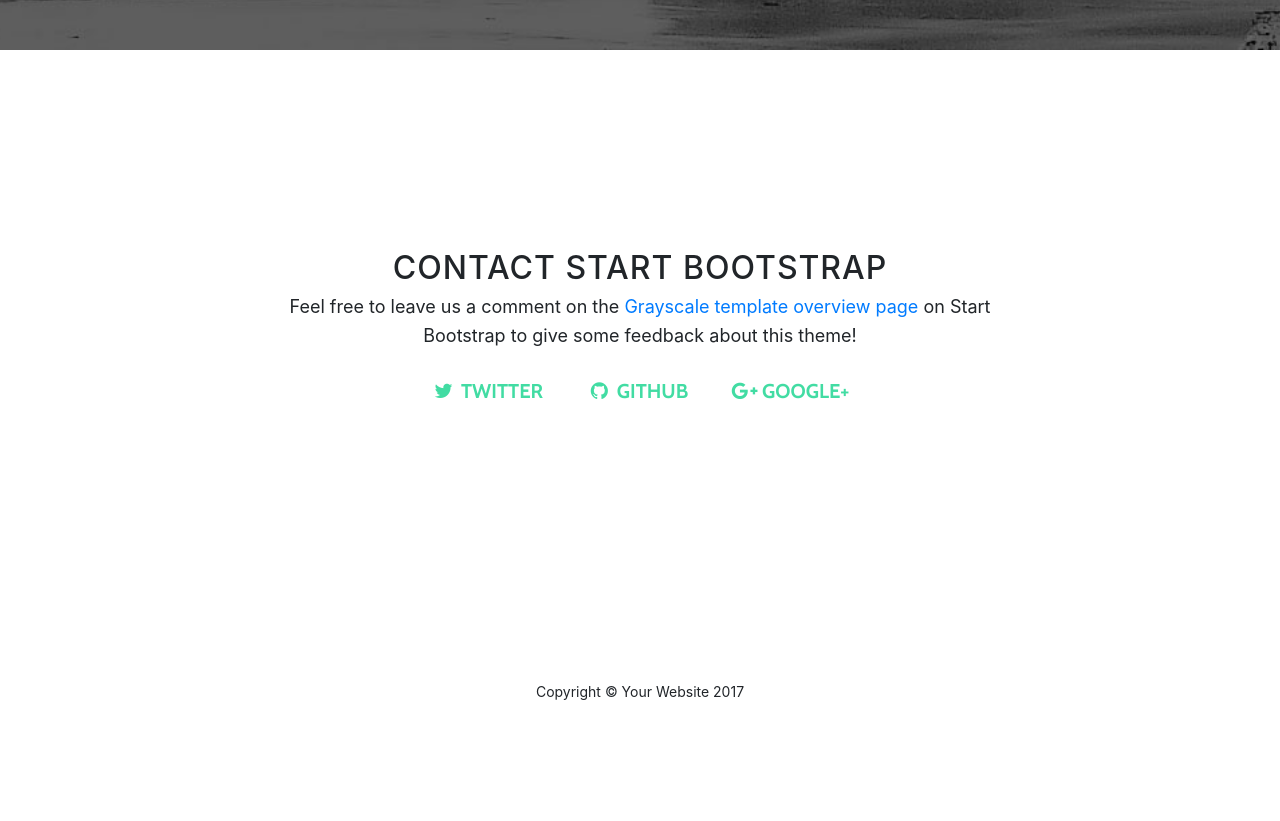
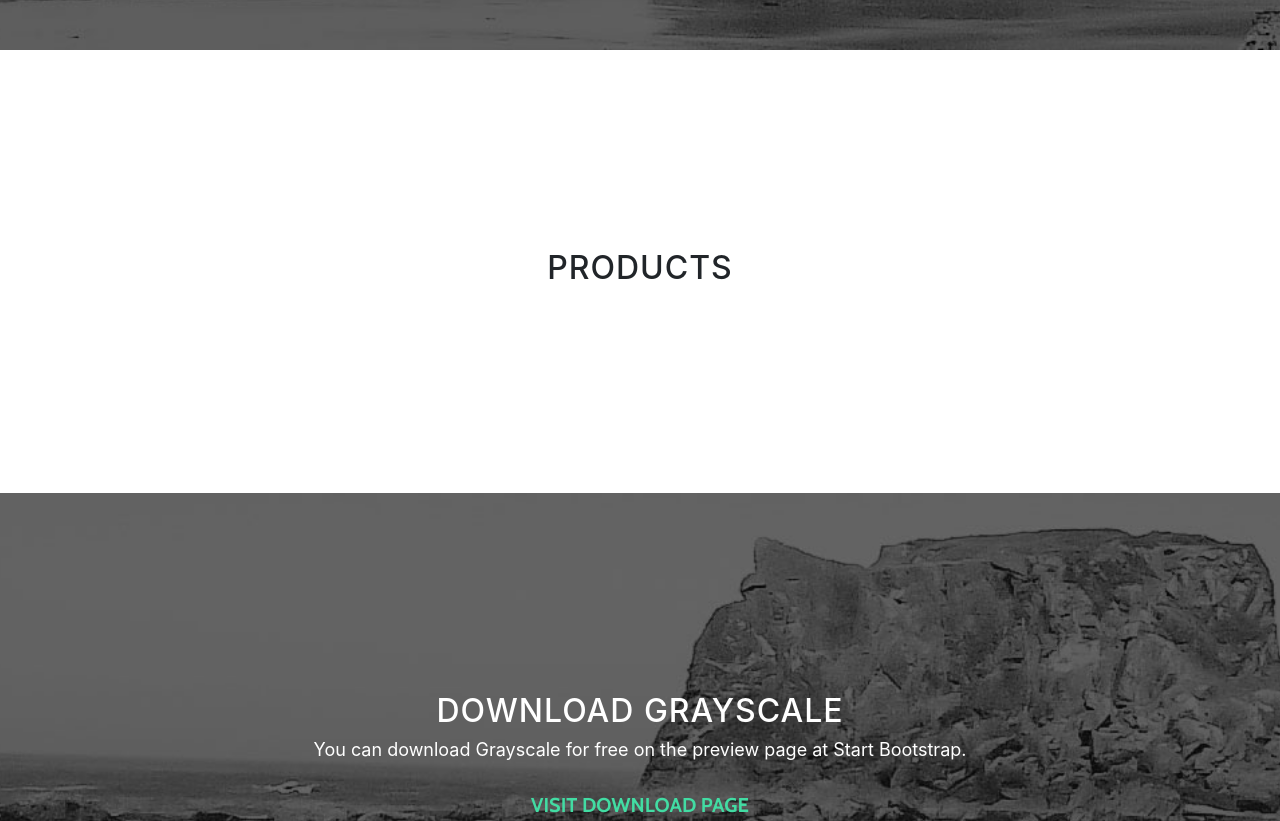
Before and after one commit to zawropati/DigitalShowroom, a website with bundled scripts: page startbootstrap-grayscale-gh-pages/index.html in a window 1280 px wide. Shown: the part 1979-2800 px from the top of the page. Before the commit the page ends 2732 px from the top, so only its background shows below. Built offline with nearby package versions, Linux system fonts and the light colour scheme.

Commit message:
fewstuff

```diff
--- a/startbootstrap-grayscale-gh-pages/css/grayscale.css
+++ b/startbootstrap-grayscale-gh-pages/css/grayscale.css
@@ -1,8 +1,10 @@
-/*!
+b/*!
  * Start Bootstrap - Grayscale v4.0.0-beta (http://startbootstrap.com/template-overviews/grayscale)
  * Copyright 2013-2017 Start Bootstrap
  * Licensed under MIT (https://github.com/BlackrockDigital/startbootstrap-grayscale/blob/master/LICENSE)
  */
+.content-section text-center{background-color: #355331;}
+
 body {
   font-family: 'Lora', 'Helvetica Neue', Helvetica, Arial, sans-serif;
   position: relative;
--- a/startbootstrap-grayscale-gh-pages/index.html
+++ b/startbootstrap-grayscale-gh-pages/index.html
@@ -28,7 +28,7 @@
     <!-- Navigation -->
     <nav class="navbar navbar-expand-lg navbar-light fixed-top" id="mainNav">
       <div class="container">
-        <a class="navbar-brand js-scroll-trigger" href="#page-top">Start Bootstrap</a>
+        <a class="navbar-brand js-scroll-trigger" href="#page-top">Norrmade Showroom</a>
         <button class="navbar-toggler navbar-toggler-right" type="button" data-toggle="collapse" data-target="#navbarResponsive" aria-controls="navbarResponsive" aria-expanded="false" aria-label="Toggle navigation">
           Menu
           <i class="fa fa-bars"></i>
@@ -39,7 +39,7 @@
               <a class="nav-link js-scroll-trigger" href="#about">About</a>
             </li>
             <li class="nav-item">
-              <a class="nav-link js-scroll-trigger" href="#download">Download</a>
+              <a class="nav-link js-scroll-trigger" href="#download">Products</a>
             </li>
             <li class="nav-item">
               <a class="nav-link js-scroll-trigger" href="#contact">Contact</a>
@@ -101,35 +101,21 @@
       <div class="container">
         <div class="row">
           <div class="col-lg-8 mx-auto">
-            <h2>Contact Start Bootstrap</h2>
-            <p>Feel free to leave us a comment on the
-              <a href="http://startbootstrap.com/template-overviews/grayscale/">Grayscale template overview page</a>
-              on Start Bootstrap to give some feedback about this theme!</p>
-            <ul class="list-inline banner-social-buttons">
-              <li class="list-inline-item">
-                <a href="https://twitter.com/SBootstrap" class="btn btn-default btn-lg">
-                  <i class="fa fa-twitter fa-fw"></i>
-                  <span class="network-name">Twitter</span>
-                </a>
-              </li>
-              <li class="list-inline-item">
-                <a href="https://github.com/BlackrockDigital/startbootstrap" class="btn btn-default btn-lg">
-                  <i class="fa fa-github fa-fw"></i>
-                  <span class="network-name">Github</span>
-                </a>
-              </li>
-              <li class="list-inline-item">
-                <a href="https://plus.google.com/+Startbootstrap/posts" class="btn btn-default btn-lg">
-                  <i class="fa fa-google-plus fa-fw"></i>
-                  <span class="network-name">Google+</span>
-                </a>
-              </li>
-            </ul>
+            <h2>products</h2>
+
           </div>
         </div>
       </div>
     </section>
-
+ <section id="download" class="download-section content-section text-center">
+      <div class="container">
+        <div class="col-lg-8 mx-auto">
+          <h2>Download Grayscale</h2>
+          <p>You can download Grayscale for free on the preview page at Start Bootstrap.</p>
+          <a href="http://startbootstrap.com/template-overviews/grayscale/" class="btn btn-default btn-lg">Visit Download Page</a>
+        </div>
+      </div>
+    </section>
 
     <!-- Footer -->
     <footer>
```
Also changed, not shown: startbootstrap-grayscale-gh-pages/css/grayscale.min.css, startbootstrap-grayscale-gh-pages/img/norrmade2.jpg (added).
